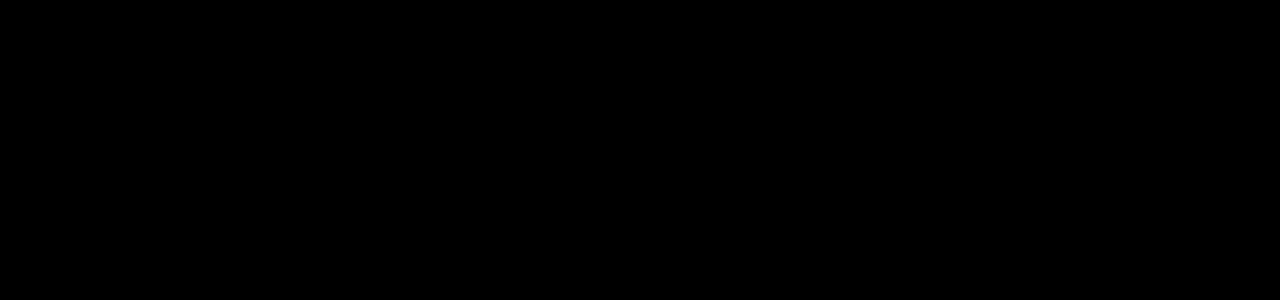
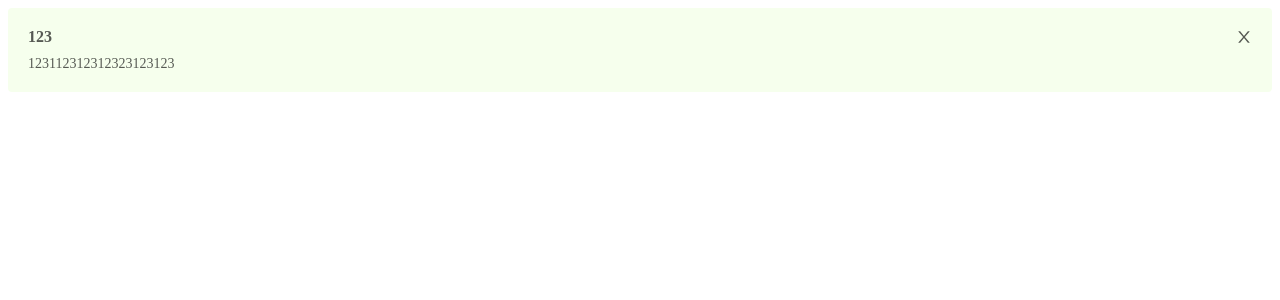
Before and after one commit to MyPrototypeWhat/toy-uiDesign, a React app: page / in a window 1280 px wide. Shown: the top 300 px of the page. Built offline with nearby package versions, Linux system fonts and the light colour scheme.

Commit message:
addAlert15.32

```diff
--- a/src/App.js
+++ b/src/App.js
@@ -1,9 +1,11 @@
-import React, { Component } from 'react';
-import { Toast } from './components/Toast';
+import React, { Component,Fragment } from 'react';
+import { Alert } from './components/Alert';
 class App extends Component {
   render() {
     return (
-      <Toast/>
+      <Fragment>
+        <Alert closed={true} title='123' text='123112312312323123123'/>
+      </Fragment>
     );
   }
 }
--- /dev/null
+++ b/src/components/Alert/index.js
@@ -0,0 +1,2 @@
+import {Alert} from './view/Alert';
+export {Alert};
--- /dev/null
+++ b/src/components/Alert/view/alert.js
@@ -0,0 +1,41 @@
+import React,{Fragment} from 'react';
+import './style.less';
+export const Alert=(props)=>{
+    const [flage,setFlage]=React.useState(true);
+    console.log(flage)
+    return(
+        <Fragment>
+            {
+                flage?
+                (
+                    <div className='Chaos-alert Chaos-alert-Container' style={{background:props.backgroundColor,color:props.color}}>
+                        <div className='Chaos-alert'>
+                            {
+                                props.title?
+                                (<div className='Chaos-alert-title'>
+                                    {props.title}
+                                    {
+                                        props.closed?
+                                        (<span className='Chaos-alert-close' onClick={()=>{
+                                            setFlage(false);
+                                        }}>
+                                            <svg viewBox="64 64 896 896" data-icon="close" width="1em" height="1em" fill="currentColor" aria-hidden="true">
+                                                <path d="M563.8 512l262.5-312.9c4.4-5.2.7-13.1-6.1-13.1h-79.8c-4.7 0-9.2 2.1-12.3 5.7L511.6 449.8 295.1 191.7c-3-3.6-7.5-5.7-12.3-5.7H203c-6.8 0-10.5 7.9-6.1 13.1L459.4 512 196.9 824.9A7.95 7.95 0 0 0 203 838h79.8c4.7 0 9.2-2.1 12.3-5.7l216.5-258.1 216.5 258.1c3 3.6 7.5 5.7 12.3 5.7h79.8c6.8 0 10.5-7.9 6.1-13.1L563.8 512z"></path>
+                                            </svg>
+                                        </span>)
+                                        :null
+                                    }
+                                </div>)
+                                :null
+                            }
+                            <span className='Chaos-alert-text'>{props.text}</span>
+
+                        </div>
+
+                    </div>
+                )
+                :null
+            }
+        </Fragment>
+    );
+}
--- /dev/null
+++ b/src/components/Alert/view/style.less
@@ -0,0 +1,23 @@
+.Chaos-alert{
+    box-sizing: border-box;
+    padding:10px;
+    background: #f6ffed;
+    border-radius: 4px;
+    color: rgba(0,0,0,0.65);
+    font-size:14px;
+    .Chaos-alert-title{
+        display: flex;
+        justify-content: space-between;
+        align-items: center;
+        font-size: 16px;
+        font-weight: bold;
+        margin-bottom: 10px;
+    }
+    .Chaos-alert-text{
+        word-break: break-all;
+    }
+    .Chaos-alert-close{
+        display: flex;
+        align-items: center;
+    }
+}
--- a/src/components/Toast/index.js
+++ /dev/null
@@ -1,2 +0,0 @@
-import {Toast} from './view/toast';
-export {Toast};
--- a/src/components/Toast/view/style.less
+++ /dev/null
@@ -1,3 +0,0 @@
-body{
-    background: black;
-}
--- a/src/components/Toast/view/toast.js
+++ /dev/null
@@ -1,7 +0,0 @@
-import React from 'react';
-import './style.less';
-export class Toast extends React.Component{
-    render(){
-        return null;
-    }
-}
```
